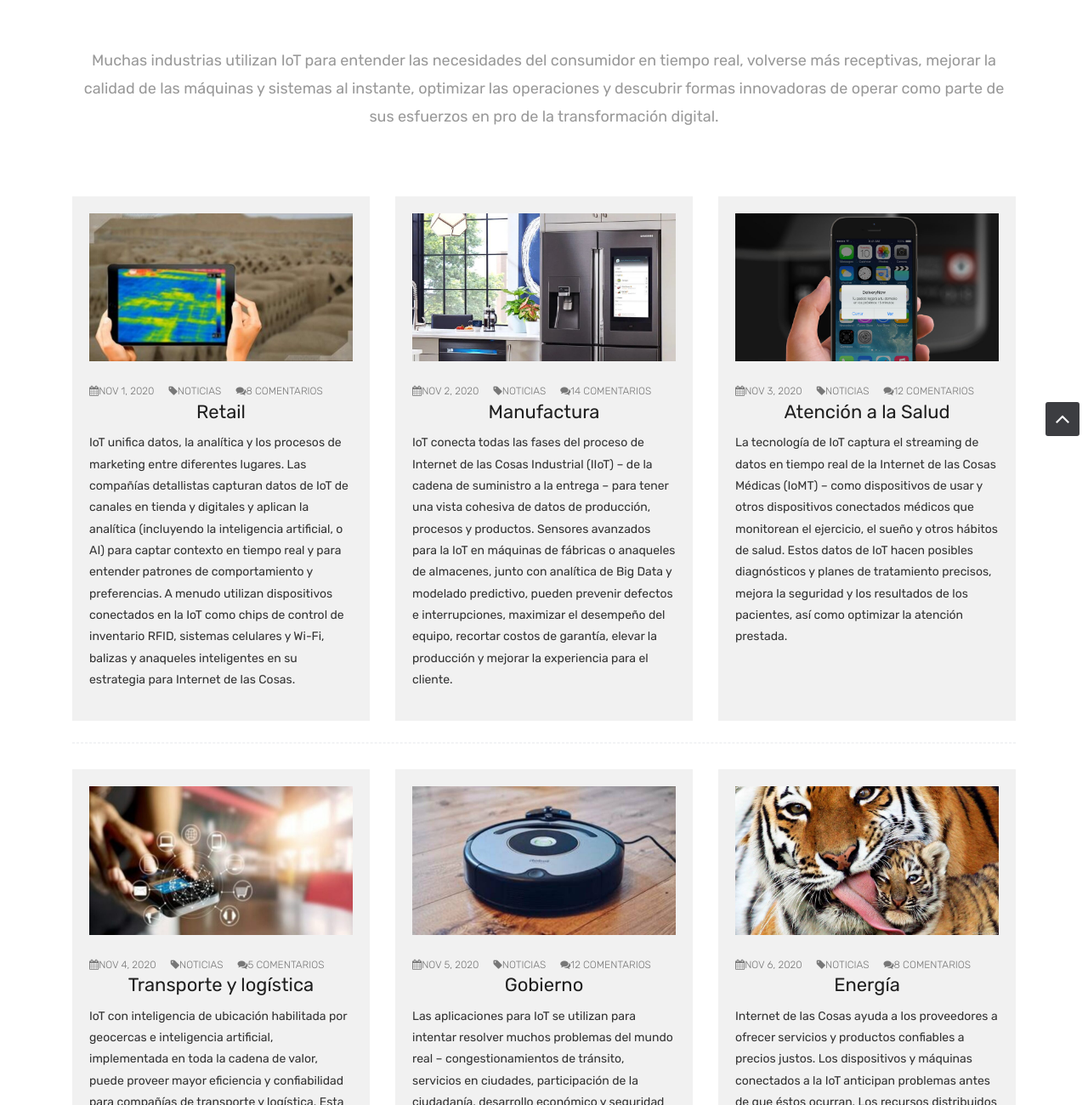
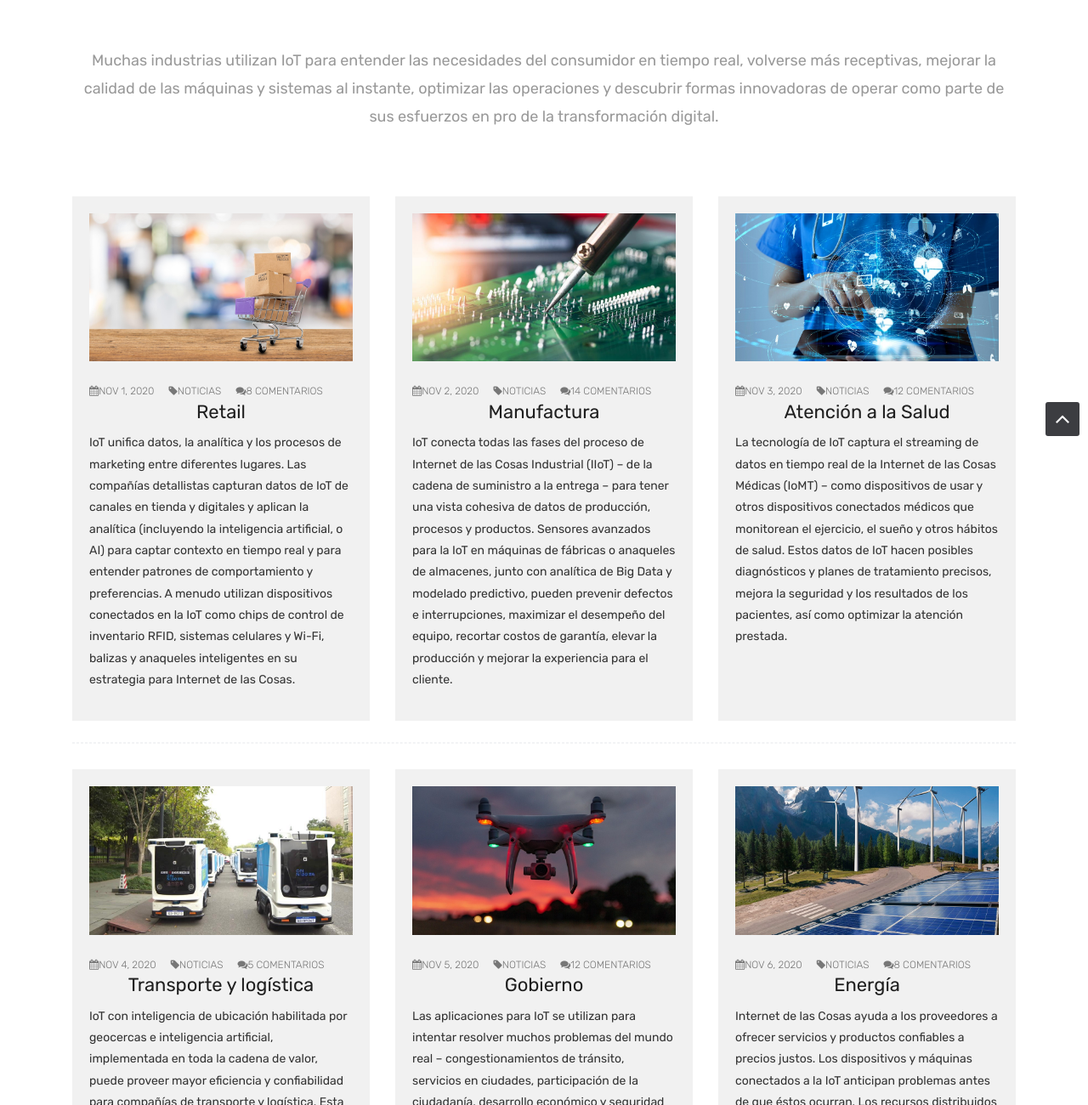
Before and after one commit to NataliaR3/ProyectoDWA, a plain HTML site: page ProyectoDWA2.0/html/blog.html in a window 1280 px wide. Shown: the part 387-1687 px from the top of the page at 85% size. Drawn offline with Linux system fonts and the light colour scheme; a script that the page names is missing.

Commit message:
fotos
fotos

```diff
--- a/ProyectoDWA2.0/html/blog.html
+++ b/ProyectoDWA2.0/html/blog.html
@@ -119,7 +119,7 @@
                 <div class="col-lg-4 col-md-6 col-12">
                     <div class="blog-item">
 						<div class="image-blog">
-							<img src="../images/blog_1.jpg" alt="" class="img-fluid">
+							<img src="../images/blog_11.png" alt="" class="img-fluid">
 						</div>
 						<div class="meta-info-blog">
 							<span><i class="fa fa-calendar"></i>Nov 1, 2020</span>
@@ -145,7 +145,7 @@
                 <div class="col-lg-4 col-md-6 col-12">
                     <div class="blog-item">
 						<div class="image-blog">
-							<img src="../images/blog_2.jpg" alt="" class="img-fluid">
+							<img src="../images/blog_12.jpg" alt="" class="img-fluid">
 						</div>
 						<div class="meta-info-blog">
 							<span><i class="fa fa-calendar"></i>Nov 2, 2020</span>
@@ -170,7 +170,7 @@
                 <div class="col-lg-4 col-md-6 col-12">
                     <div class="blog-item">
 						<div class="image-blog">
-							<img src="../images/blog_3.jpg" alt="" class="img-fluid">
+							<img src="../images/blog_13.jpg" alt="" class="img-fluid">
 						</div>
 						<div class="meta-info-blog">
 							<span><i class="fa fa-calendar"></i>Nov 3, 2020</span>
@@ -199,7 +199,7 @@
                 <div class="col-lg-4 col-md-6 col-12">
                    <div class="blog-item">
 						<div class="image-blog">
-							<img src="../images/blog_4.jpg" alt="" class="img-fluid">
+							<img src="../images/blog_14.jpg" alt="" class="img-fluid">
 						</div>
 						<div class="meta-info-blog">
 							<span><i class="fa fa-calendar"></i>Nov 4, 2020</span>
@@ -225,7 +225,7 @@
                 <div class="col-lg-4 col-md-6 col-12">
                     <div class="blog-item">
 						<div class="image-blog">
-							<img src="../images/blog_5.jpg" alt="" class="img-fluid">
+							<img src="../images/blog_15.jpg" alt="" class="img-fluid">
 						</div>
 						<div class="meta-info-blog">
 							<span><i class="fa fa-calendar"></i>Nov 5, 2020 </span>
@@ -241,7 +241,7 @@
 								de tránsito, servicios en ciudades, participación de la ciudadanía,
 								desarrollo económico y seguridad pública. Las ciudades inteligentes
 								a menudo incorporan sensores de IoT en la infraestructura física,
-								como alumbrado público, medidores de agua y señales de tránsito. </p>
+								como alumbrado público, medidores de agua, drones y señales de tránsito. </p>
 						</div>
 					</div>
                 </div><!-- end col -->
@@ -249,7 +249,7 @@
                 <div class="col-lg-4 col-md-6 col-12">
                     <div class="blog-item">
 						<div class="image-blog">
-							<img src="../images/blog_6.jpg" alt="" class="img-fluid">
+							<img src="../images/blog_16.jpg" alt="" class="img-fluid">
 						</div>
 						<div class="meta-info-blog">
 							<span><i class="fa fa-calendar"></i>Nov 6, 2020</span>
```
Also changed, not shown: ProyectoDWA2.0/images/blog_11.png (added), ProyectoDWA2.0/images/blog_12.jpg (added), ProyectoDWA2.0/images/blog_13.jpg (added), ProyectoDWA2.0/images/blog_14.jpg (added), ProyectoDWA2.0/images/blog_15.jpg (added), ProyectoDWA2.0/images/blog_16.jpg (added).
